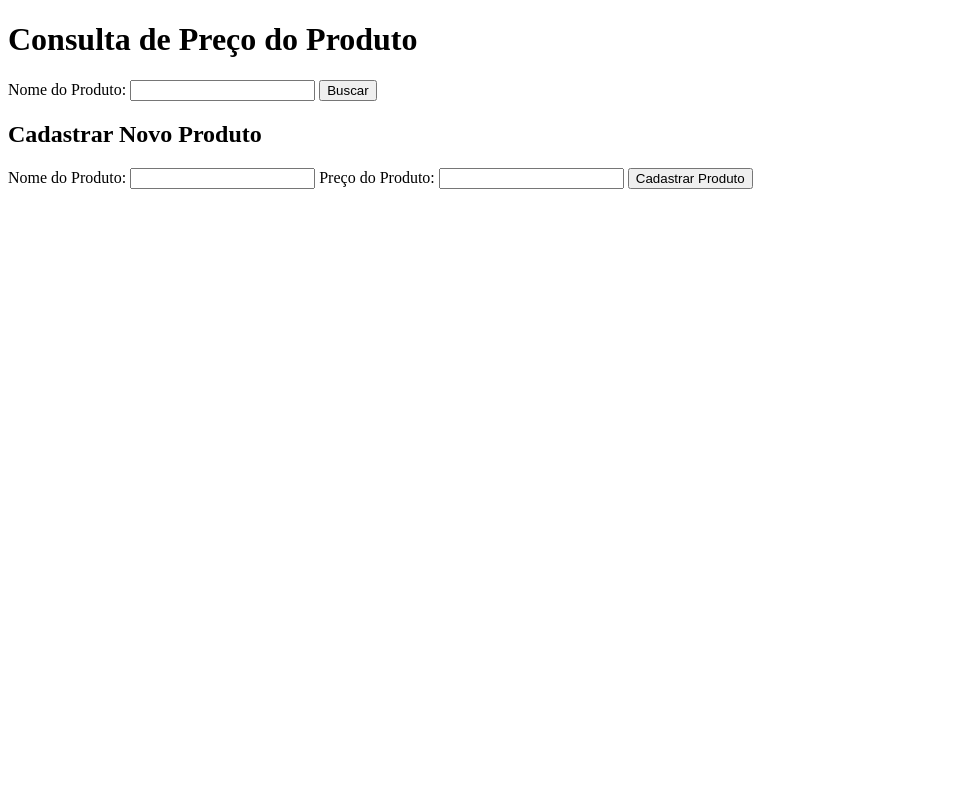
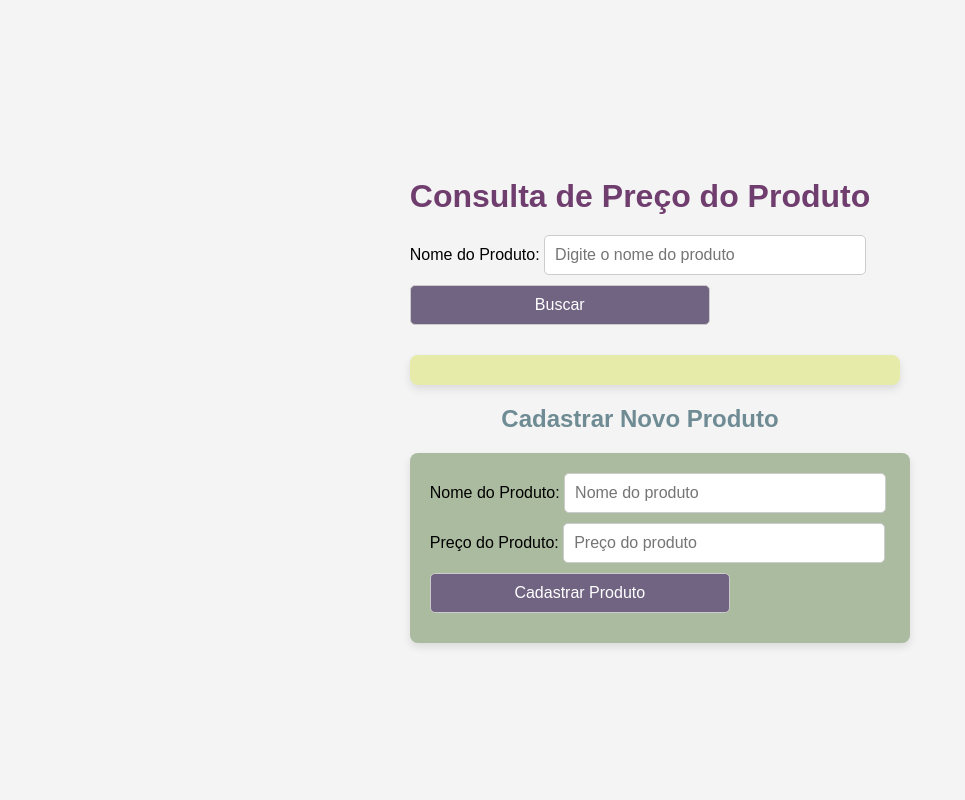
Before and after one commit to dudacaliari/PriceCheck, a PHP site: page /consulta.php in a window 1280 px wide. Shown: the whole page, without its empty margins (0-965 px from the left). Run offline with PHP 8.4, Linux system fonts and the light colour scheme.

Commit message:
Estilização e Adição do Banco de Dados

```diff
--- a/public/consulta.php
+++ b/public/consulta.php
@@ -9,22 +9,36 @@
     <script src="/public/js/script.js"></script>
 </head>
 <body>
+    <div class="container">
         <h1>Consulta de Preço do Produto</h1>
+        <div class="form-group">
             <label for="produto">Nome do Produto:</label>
-    <input type="text" id="produto" name="produto">
+            <input type="text" id="produto" name="produto" placeholder="Digite o nome do produto">
+        </div>
+        <div class="form-group">
             <button id="buscar">Buscar</button>
-    <div id="resultado"></div>
+        </div>
+        <div id="resultado" class="result-box">
+            <!-- Os dados do produto ou erro serão exibidos aqui -->
+        </div>
 
         <!-- Formulário para adicionar um novo produto -->
         <h2>Cadastrar Novo Produto</h2>
         <form id="formCadastroProduto">
+            <div class="form-group">
                 <label for="nomeProduto">Nome do Produto:</label>
-        <input type="text" id="nomeProduto" name="nomeProduto" required>
+                <input type="text" id="nomeProduto" name="nomeProduto" required placeholder="Nome do produto">
+            </div>
 
+            <div class="form-group">
                 <label for="precoProduto">Preço do Produto:</label>
-        <input type="number" id="precoProduto" name="precoProduto" required>
+                <input type="number" id="precoProduto" name="precoProduto" required placeholder="Preço do produto">
+            </div>
 
+            <div class="form-group">
                 <button type="submit">Cadastrar Produto</button>
+            </div>
         </form>
+    </div>
 </body>
 </html>
--- a/public/css/styles.css
+++ b/public/css/styles.css
@@ -0,0 +1,104 @@
+/* Definindo as cores principais da paleta */
+.color1 { background-color: #e6eba9; }
+.color2 { background-color: #abbb9f; }
+.color3 { background-color: #6f8b94; }
+.color4 { background-color: #706482; }
+.color5 { background-color: #703d6f; }
+
+/* Estilizando a página */
+body {
+    font-family: Arial, sans-serif;
+    background-color: #f4f4f4;
+    margin: 0;
+    padding: 0;
+    display: flex;
+    justify-content: center;
+    align-items: center;
+    height: 100vh;
+    flex-direction: column;
+}
+
+/* Título */
+h1 {
+    color: #703d6f;
+    text-align: center;
+    font-size: 2rem;
+    margin-bottom: 20px;
+}
+
+/* Formulários e inputs */
+input, button {
+    padding: 10px;
+    font-size: 1rem;
+    border-radius: 5px;
+    border: 1px solid #ccc;
+    margin-bottom: 10px;
+    width: 100%;
+    max-width: 300px;
+}
+
+button {
+    background-color: #706482;
+    color: #fff;
+    cursor: pointer;
+}
+
+button:hover {
+    background-color: #703d6f;
+}
+
+/* Estilizando a div de resultado */
+#resultado {
+    background-color: #e6eba9;
+    color: #333;
+    padding: 15px;
+    border-radius: 8px;
+    margin-top: 20px;
+    box-shadow: 0 4px 8px rgba(0, 0, 0, 0.1);
+    width: 100%;
+    max-width: 600px;
+    margin-left: auto;
+    margin-right: auto;
+    font-size: 1.1rem;
+    line-height: 1.6;
+}
+
+/* Estilo para o formulário de cadastro */
+form {
+    margin-top: 20px;
+    background-color: #abbb9f;
+    padding: 20px;
+    border-radius: 8px;
+    width: 100%;
+    max-width: 600px;
+    box-shadow: 0 4px 8px rgba(0, 0, 0, 0.1);
+}
+
+h2 {
+    text-align: center;
+    color: #6f8b94;
+}
+
+/* Estilizando os campos de cadastro */
+form input {
+    width: 100%;
+    margin-bottom: 10px;
+}
+
+/* Resposta de erro */
+#error {
+    color: red;
+    margin-top: 20px;
+    font-size: 1rem;
+}
+
+/* Responsividade */
+@media (max-width: 600px) {
+    body {
+        padding: 10px;
+    }
+
+    input, button {
+        width: 100%;
+    }
+}
```
Also changed, not shown: pricedb_produtos.sql (added, +54 -0 lines). Lines whose indentation alone changed are shown as unchanged.
